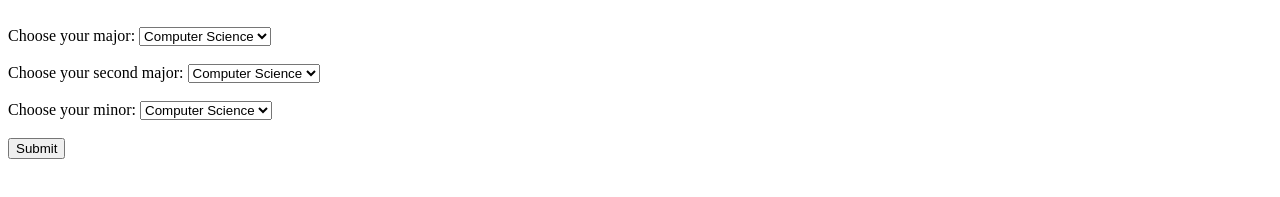
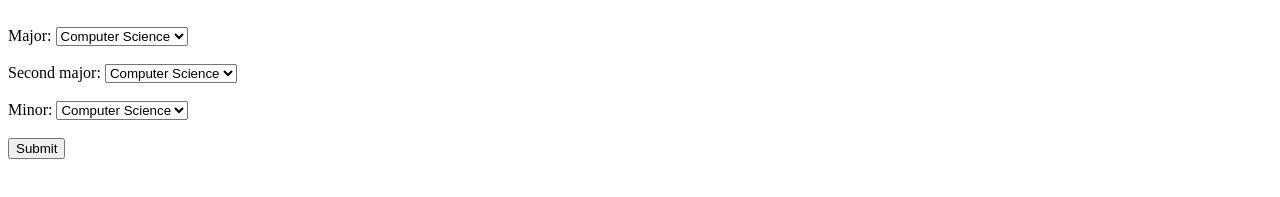
Before and after one commit to laximillion/nameapp, a plain HTML site: page main.html in a window 1280 px wide. Shown: the part 129-326 px from the top of the page. Drawn offline with Linux system fonts and the light colour scheme.

Commit message:
HTML Changes4

```diff
--- a/main.html
+++ b/main.html
@@ -12,7 +12,7 @@
     <h2>Mount Holyoke</h2>
 
     <form action="/action_page.php">
-        <label for="majors">Choose your major:</label>
+        <label for="majors">Major:</label>
         <select name="majors" id="majors">
             <option value="computerscience">Computer Science</option>
             <option value="mathematics">Mathematics</option>
@@ -20,7 +20,7 @@
             <option value="physics">Physics</option>
         </select>
         <br><br>
-        <label for="majors">Choose your second major:</label>
+        <label for="majors">Second major:</label>
         <select name="majors" id="majors">
             <option value="computerscience">Computer Science</option>
             <option value="mathematics">Mathematics</option>
@@ -28,7 +28,7 @@
             <option value="physics">Physics</option>
         </select>
         <br><br>
-        <label for="majors">Choose your minor:</label>
+        <label for="majors">Minor:</label>
         <select name="majors" id="majors">
             <option value="computerscience">Computer Science</option>
             <option value="mathematics">Mathematics</option>
```
